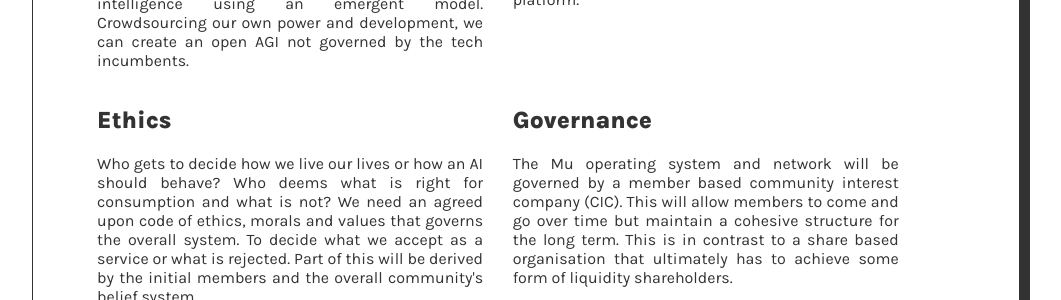
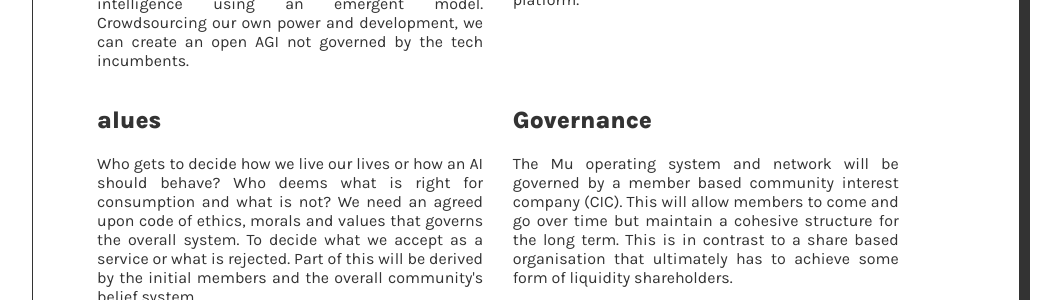
Before and after one commit to muxyz/website, a Jekyll site: the page built from paper.md, in a window 1280 px wide. Shown: the part 1365-1665 px from the top of the page, without its empty margins (114-1175 px from the left). Built offline with Jekyll 4.4.1, drawn with Linux system fonts in a browser that asks for light colours.

Commit message:
Update paper.md

```diff
--- a/paper.md
+++ b/paper.md
@@ -100,7 +100,7 @@
 </div>
 
 <div id="blurb">
-<h2>Ethics</h2>
+<h2>alues</h2>
 <p>
 Who gets to decide how we live our lives or how an AI should behave? Who deems
 what is right for consumption and what is not? We need an agreed upon code of
```
